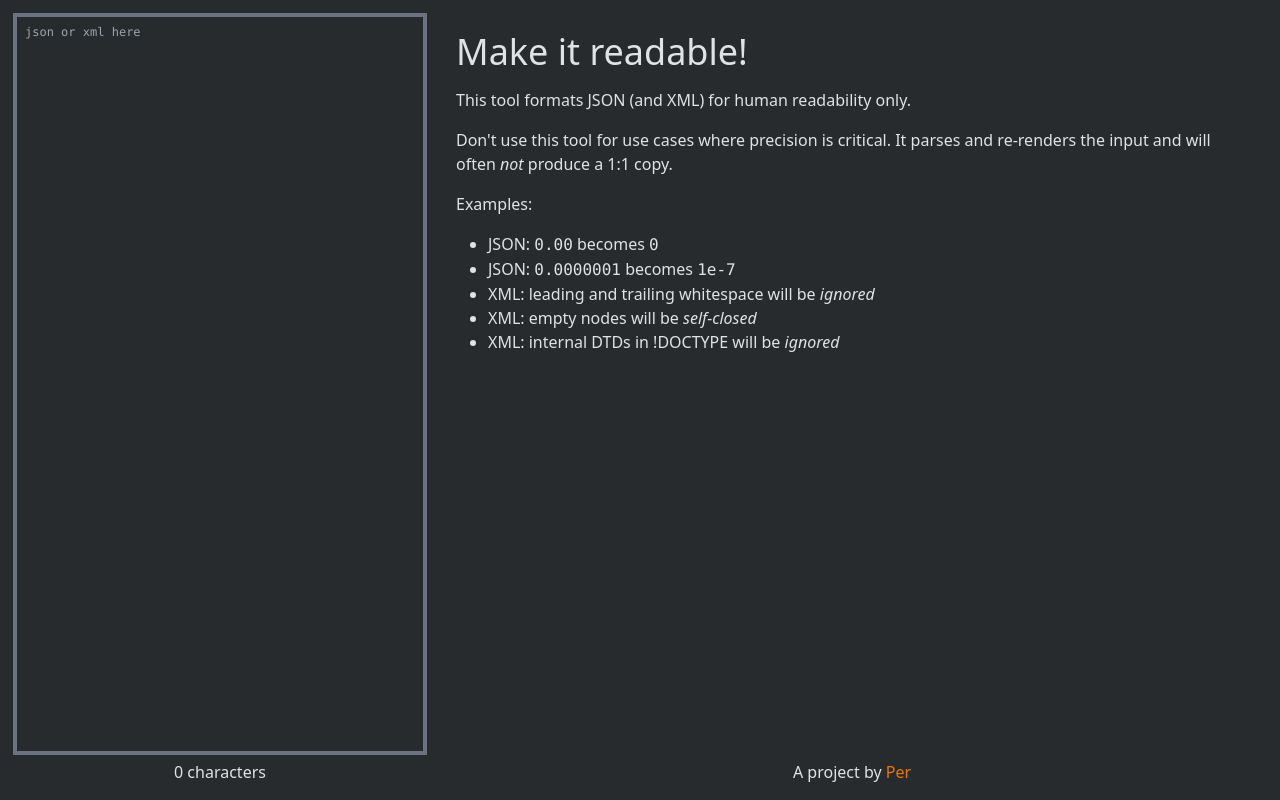
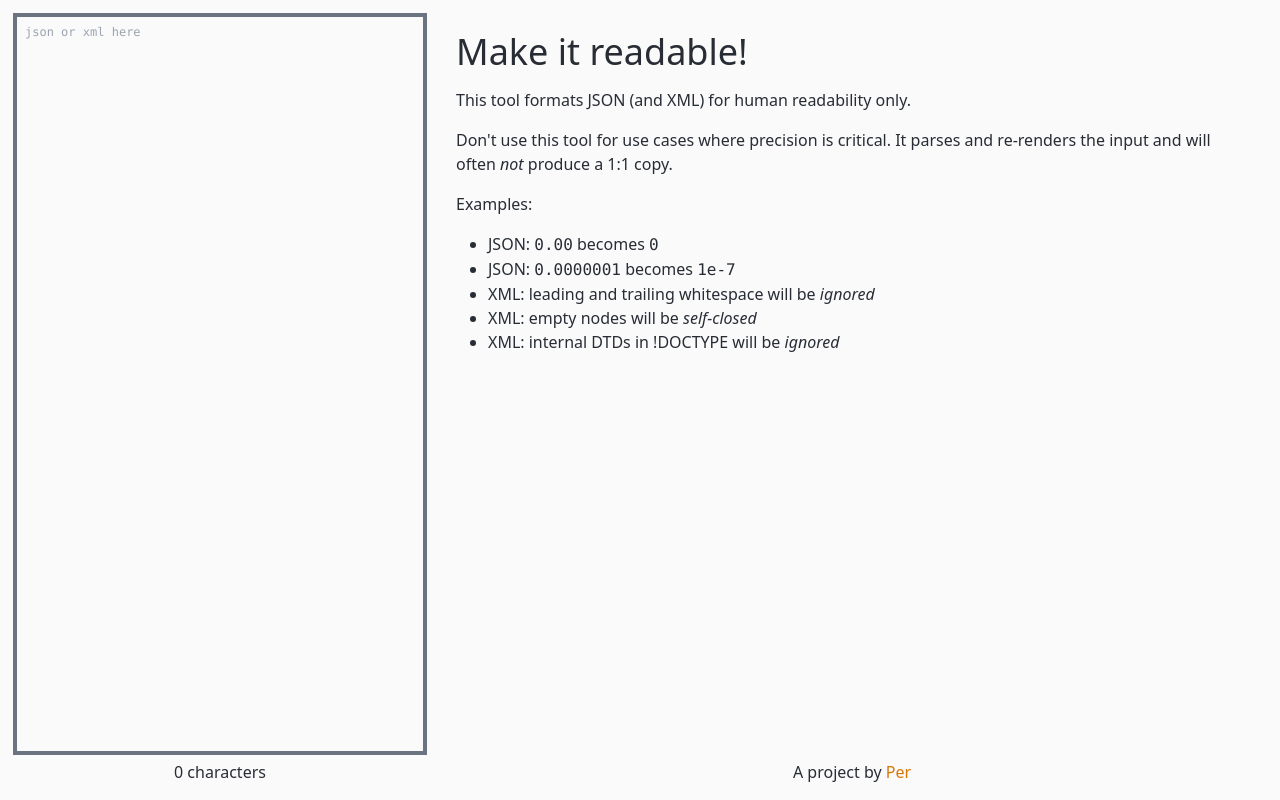
Before and after one commit to proog/json-fun, a React (Create React App) app: page / in a window 1280 px wide. Built offline with nearby package versions, Linux system fonts and the light colour scheme.

Commit message:
Add dark mode

```diff
--- a/public/index.html
+++ b/public/index.html
@@ -16,7 +16,9 @@
     -->
     <title>json.fun | Fun with JSON</title>
   </head>
-  <body class="h-full font-sans text-obsidian-gray bg-obsidian-dark-gray">
+  <body
+    class="h-full font-sans text-atom-dark bg-atom-light dark:text-atom-light dark:bg-atom-dark"
+  >
     <noscript>You need to enable JavaScript to run this app.</noscript>
     <div id="root" class="h-full"></div>
     <!--
--- a/src/components/FormattedOutput.jsx
+++ b/src/components/FormattedOutput.jsx
@@ -35,7 +35,7 @@ function FormattedOutput({ hasError, formatted, language }) {
       </div>
       <div className="mt-2 text-center">
         <button
-          className="focus:outline-none focus:ring hover:underline text-obsidian-orange cursor-pointer"
+          className="focus:outline-none focus:ring hover:underline text-yellow-600 cursor-pointer"
           onClick={(e) => {
             e.preventDefault();
             copy();
--- a/src/components/InputForm.jsx
+++ b/src/components/InputForm.jsx
@@ -3,7 +3,7 @@ import { formatInput } from "../actions";
 
 function InputForm({ input, hasError, formatInput, className }) {
   let textareaClass =
-    "w-full h-full border p-2 font-mono text-xs leading-tight text-obsidian-gray bg-obsidian-dark-gray resize-none focus:outline-none focus:ring";
+    "w-full h-full border p-2 font-mono text-xs leading-tight resize-none focus:outline-none focus:ring text-atom-dark bg-atom-light dark:text-atom-light dark:bg-atom-dark";
   textareaClass += hasError
     ? " border-red-500 focus:ring-red-500"
     : " border-gray-500 focus:ring-gray-500";
--- a/src/components/JsonInfo.jsx
+++ b/src/components/JsonInfo.jsx
@@ -31,7 +31,7 @@ function JsonInfo() {
       <div className="mt-2 text-center">
         A project by{" "}
         <a
-          className="focus:outline-none hover:underline text-obsidian-orange"
+          className="focus:outline-none hover:underline text-yellow-600"
           href="https://permortensen.com"
         >
           Per
--- a/tailwind.config.js
+++ b/tailwind.config.js
@@ -1,12 +1,11 @@
 module.exports = {
   purge: ["./public/index.html", "./src/**/*.{js,jsx}"],
+  darkMode: "media",
   theme: {
     extend: {
       colors: {
-        "obsidian-gray": "#e0e2e4",
-        "obsidian-dark-gray": "#282b2e",
-        "obsidian-green": "#93c763",
-        "obsidian-orange": "#ec7600",
+        "atom-light": "#fafafa",
+        "atom-dark": "#282c34",
       },
     },
   },
```
